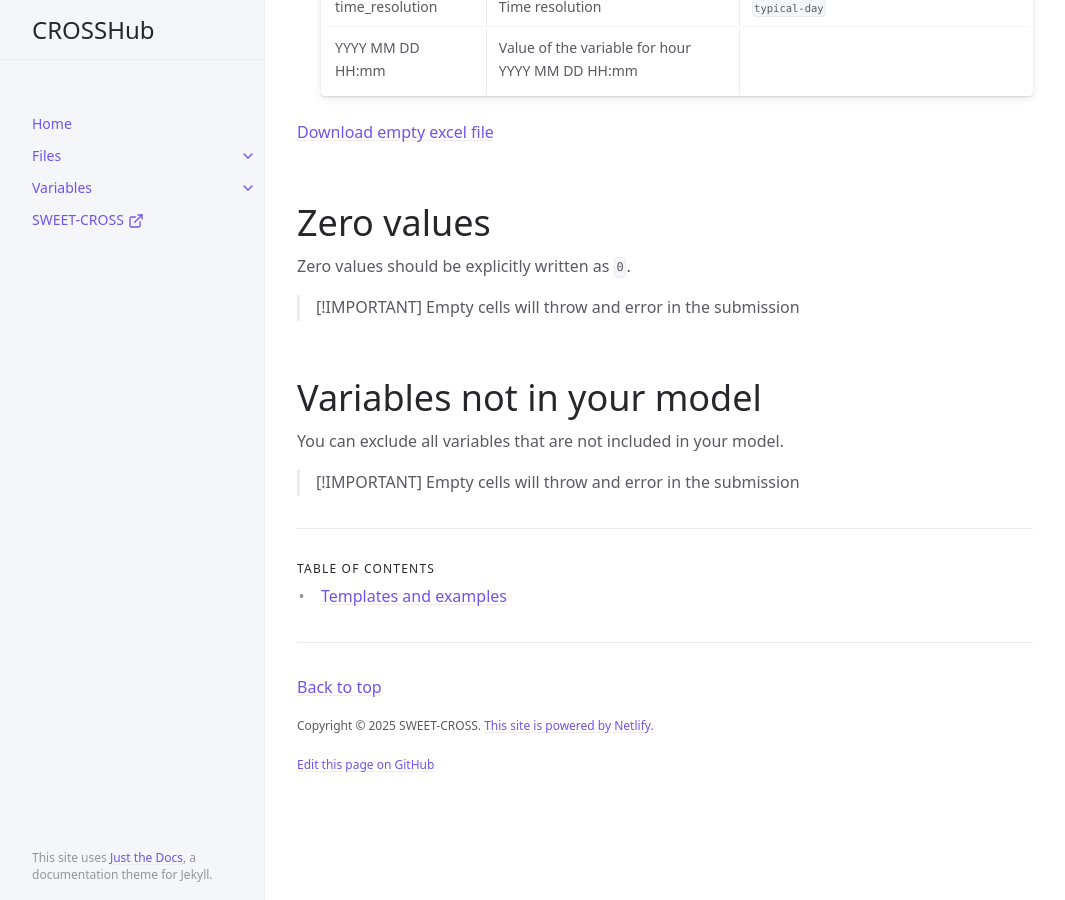
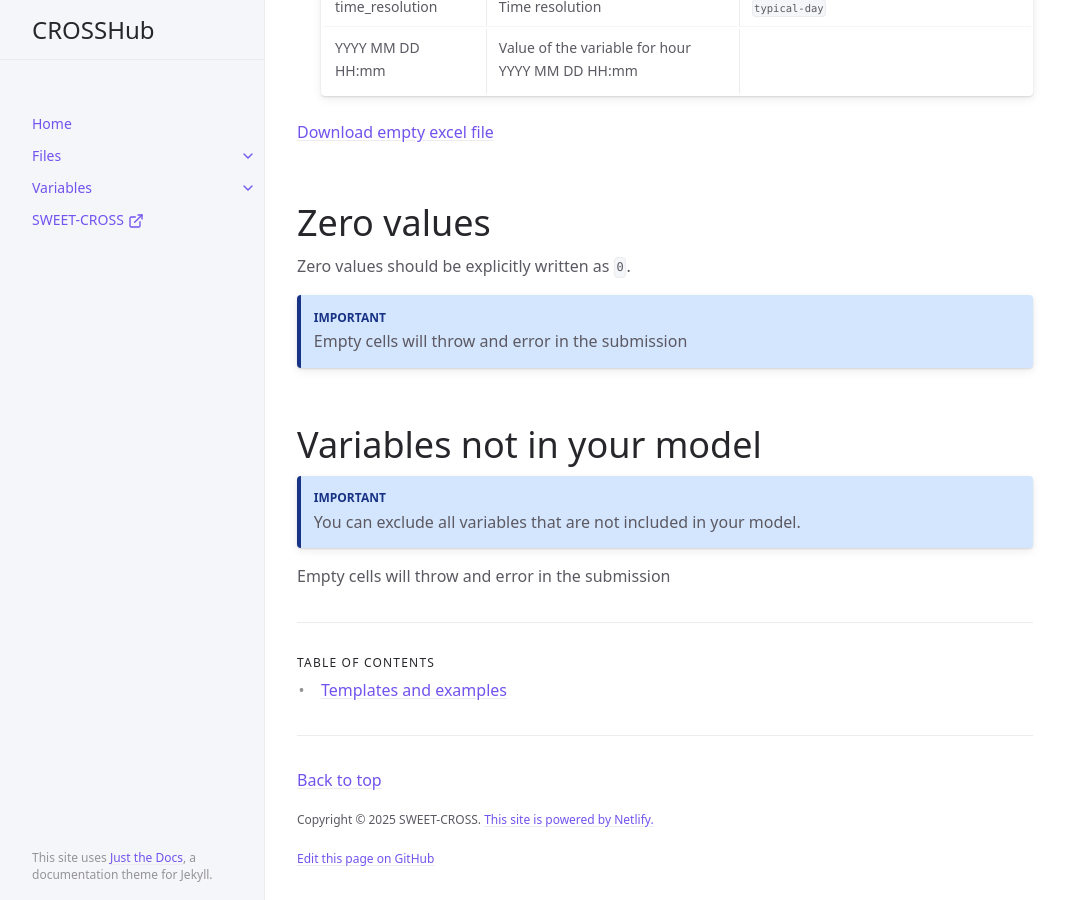
Before and after one commit to sweet-cross/data-model, a Jekyll site: the page built from docs/files/index.md, in a window 1280 px wide and 900 px high, scrolled down 2540 px. Shown: the whole window, without its empty margins (107-1172 px from the left). Built offline with Jekyll 4.4.1, drawn with Linux system fonts in a browser that asks for light colours; cached includes are drawn as plain includes.

Commit message:
make nice boxes for important info

```diff
--- a/docs/files/index.md
+++ b/docs/files/index.md
@@ -68,10 +68,11 @@ The excel file is the unstack version of the CSV file, it has two sheets:
 
 # Zero values
 Zero values should be explicitly written as `0`.
-> [!IMPORTANT]
-> Empty cells will throw and error in the submission
+
+{: .important }
+Empty cells will throw and error in the submission
 
 # Variables not in your model
 You can exclude all variables that are not included in your model.
-> [!IMPORTANT]
-> Empty cells will throw and error in the submission
+{: .important }
+Empty cells will throw and error in the submission
```
Also changed, not shown: index.md (+3 -2 lines).
